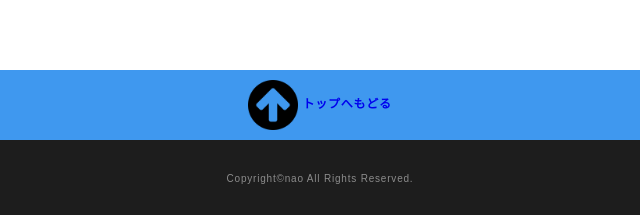
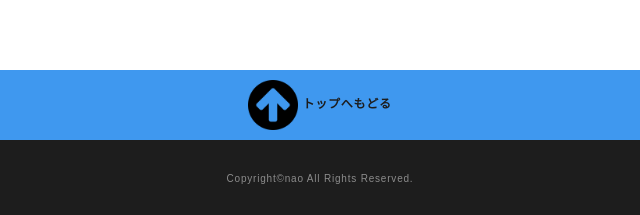
Before and after one commit to naonao0001777/naopem, a plain HTML site: page index.html in a window 1280 px wide. Shown: the part 5246-5461 px from the top of the page, 320-960 px from the left. Drawn offline with nearby package versions, Linux system fonts and the light colour scheme; files whose address does not match are found by name; a web font is replaced by a local one.

Commit message:
ページトップへ戻るを買える

```diff
--- a/css/style.css
+++ b/css/style.css
@@ -724,6 +724,7 @@ padding: 1px;
   text-align: center;
   background-color: #3f98ef;
   transition: 4s;
+  color: #1d1d1d;
 }
 .page-top-icon{
   height: 50px;
--- a/index.html
+++ b/index.html
@@ -397,9 +397,12 @@
 
     <!-- .footer -->
     <footer class="footer">
-      <div class="page-top" id="js-page-top"><a href="#"><img class="page-top-icon" src="img/footer/arrow-up-on-a-black-circle-background_icon-icons.com_73668.png" />
-        トップへもどる</a>
-      </div>
+      <a href="#">
+        <div class="page-top" id="js-page-top">
+          <img class="page-top-icon" src="img/footer/arrow-up-on-a-black-circle-background_icon-icons.com_73668.png" />
+          トップへもどる
+        </div>
+      </a>
       <div class="inner">
         <div class="copyright">Copyright&copy;nao All Rights Reserved.</div>
       </div>
```
